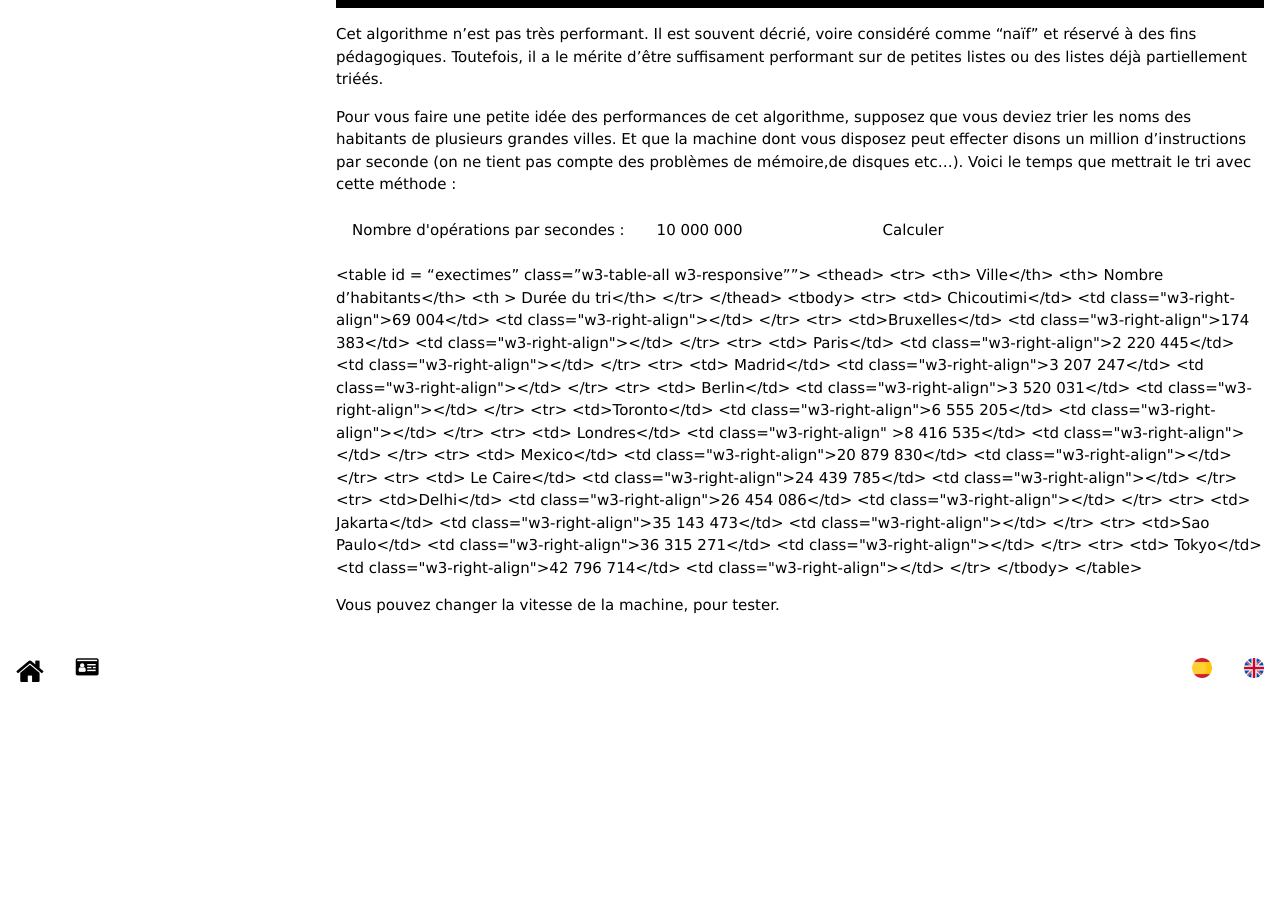
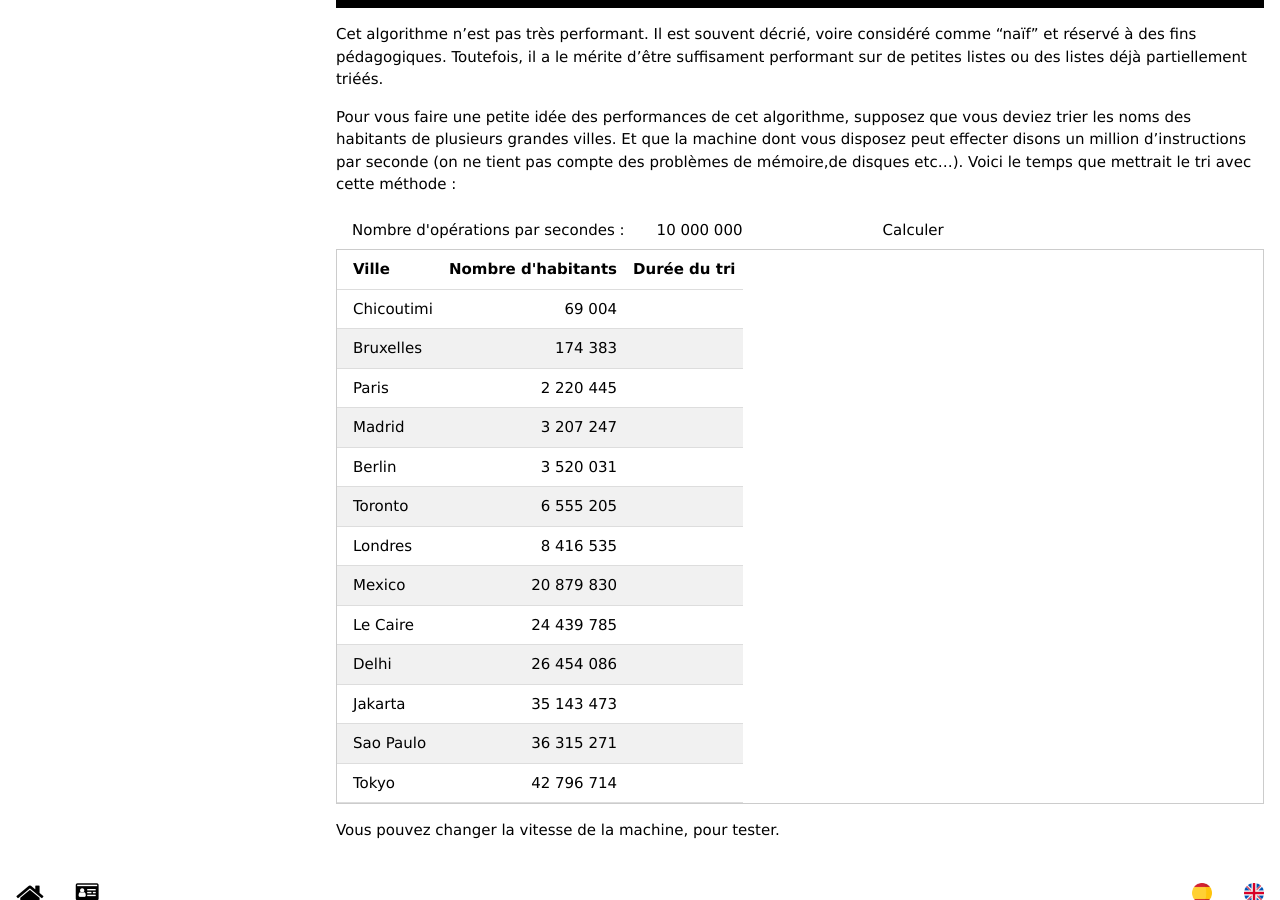
Before and after one commit to LWH-21/Algos, a Jekyll site: the page built from _posts/2020-11-20-bubblesort_fr.md, in a window 1280 px wide and 900 px high, scrolled down 917 px. Built offline with Jekyll 4.4.1, drawn with Linux system fonts in a browser that asks for light colours; comment, search, counter and statistics services are not loaded; before the commit the page ends 1614 px from its top, so only the background shows below that.

Commit message:
Update 2020-11-20-bubblesort_fr.md

```diff
--- a/_posts/2020-11-20-bubblesort_fr.md
+++ b/_posts/2020-11-20-bubblesort_fr.md
@@ -82,7 +82,7 @@ Pour vous faire une petite idée des performances de cet algorithme, supposez qu
 <input class="w3-input w3-bar-item" type="text" id="computerspeed" value="10 000 000">
 <button class="w3-bar-item w3-button" onclick="calc_sort_speed('fr');return false;">Calculer</button>
 </div>
-<table id = "exectimes"  class="w3-table-all w3-responsive"">
+<table id = "exectimes"  class="w3-table-all w3-responsive">
 	<thead><!-- en-tête -->
 		<tr><!-- première ligne -->
 			<th> Ville</th>
```
